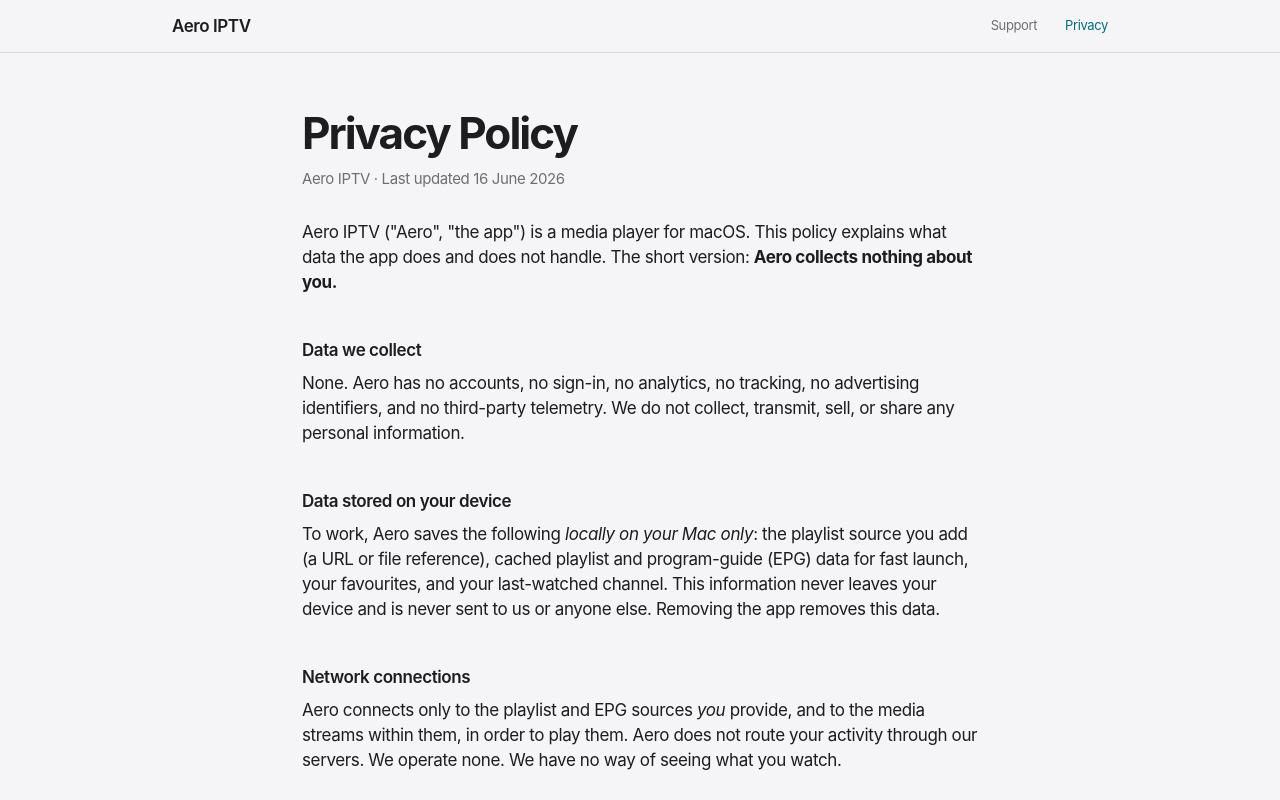
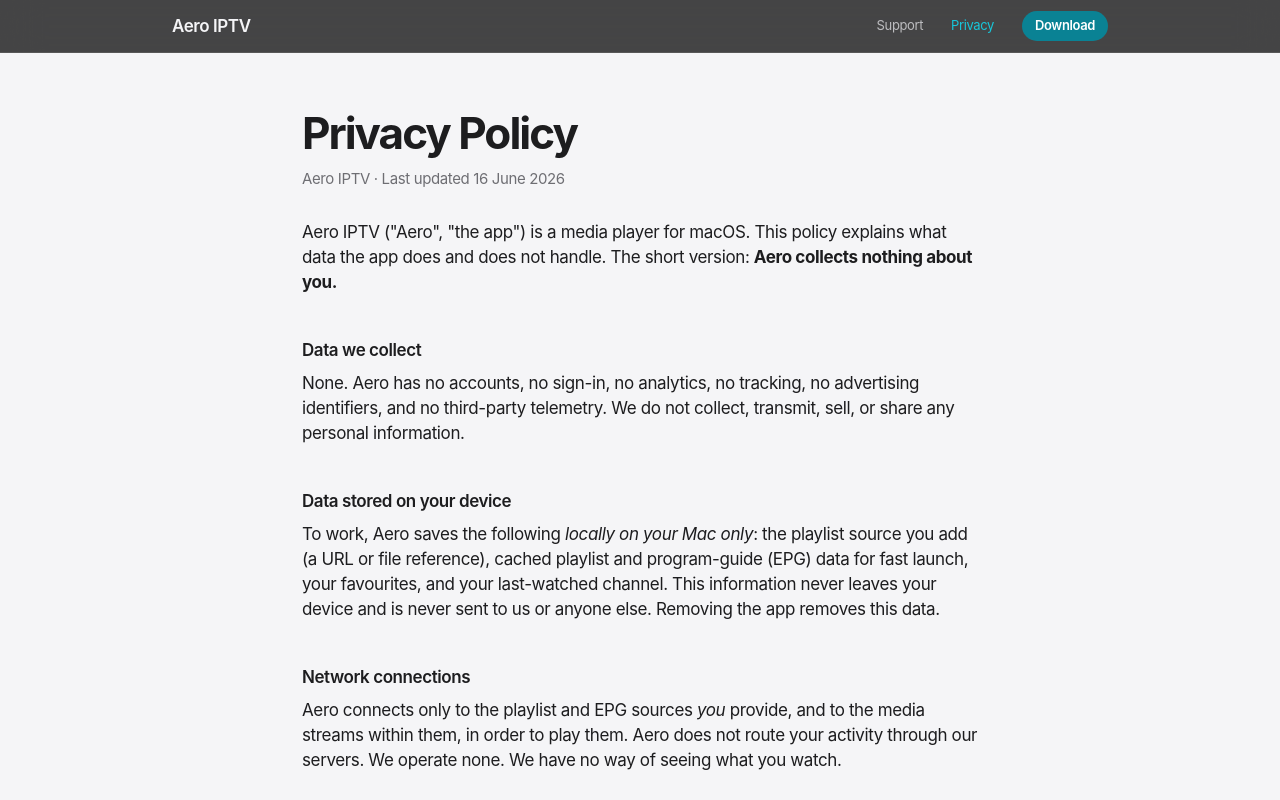
Before and after one commit to rymanov/aero-site, a plain HTML site: page site/privacy.html in a window 1280 px wide. Shown: the top 800 px of the page. Drawn offline with Linux system fonts and the light colour scheme.

Commit message:
One header on every page (Mike: "Make sure header stays the same across all pages")
Support and Privacy used the light translucent bar and had no Download button;
404 had no Download button. All four pages now carry the home page's dark bar
with Support, Privacy and Download; only the current-page mark differs, in the
bright accent so it reads on the dark bar.

Co-Authored-By: Claude Opus 5.5 <noreply@anthropic.com>

```diff
--- a/site/privacy.html
+++ b/site/privacy.html
@@ -38,12 +38,13 @@
 
   <a class="skip-link" href="#main">Skip to content</a>
 
-  <header class="site-nav-bar">
+  <header class="site-nav-bar nav-dark">
     <nav class="site-nav" aria-label="Site navigation">
       <a href="/" class="logo">Aero IPTV</a>
       <div class="nav-links">
         <a href="/support">Support</a>
         <a href="/privacy" aria-current="page">Privacy</a>
+        <a class="nav-cta" href="https://apps.apple.com/app/id6788383081">Download</a>
       </div>
     </nav>
   </header>
--- a/site/styles.css
+++ b/site/styles.css
@@ -176,6 +176,7 @@ img { max-width: 100%; height: auto; display: block; }
 .nav-links a:hover { color: var(--text); text-decoration: none; }
 .nav-dark .nav-links a:hover { color: #f5f5f7; }
 .nav-links a[aria-current="page"] { color: var(--accent-ink); }
+.nav-dark .nav-links a[aria-current="page"] { color: var(--accent-h); }
 
 /* ============================================================
    FOOTER
```
Also changed, not shown: site/404.html (+1 -0 lines), site/support.html (+2 -1 lines).
